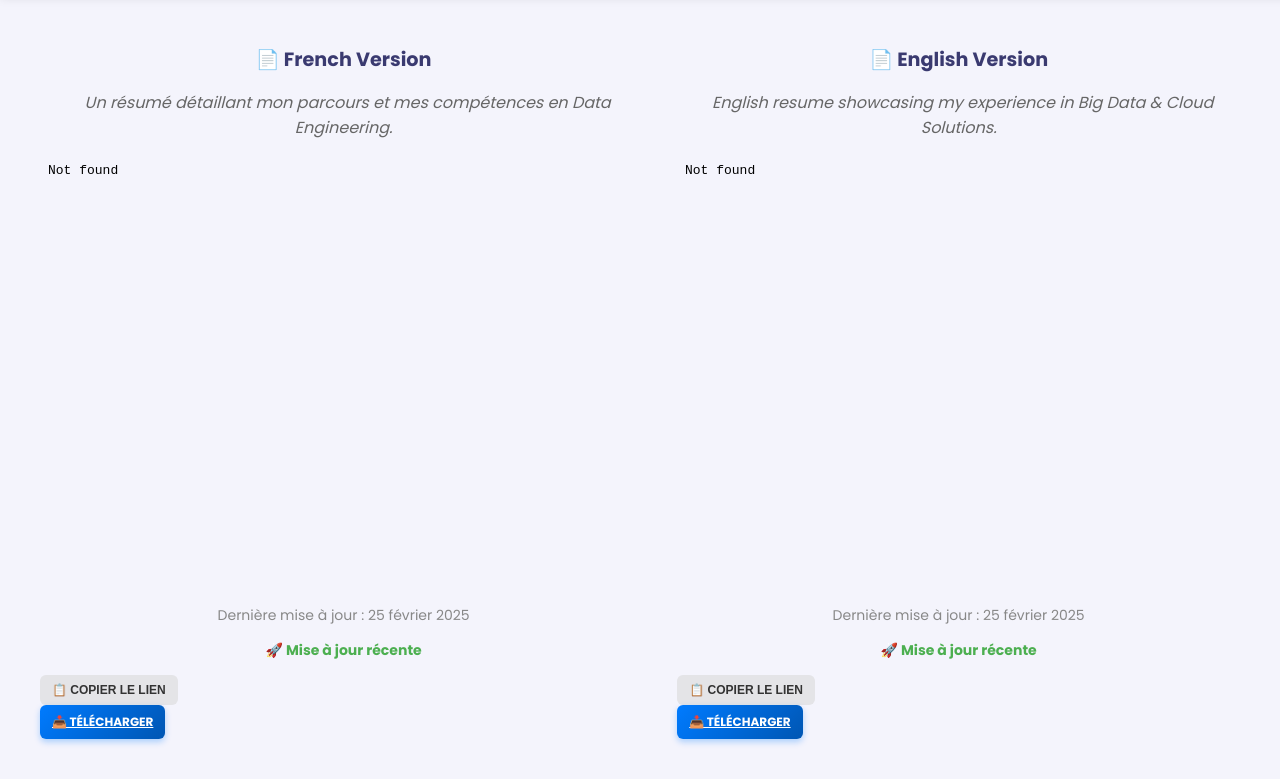
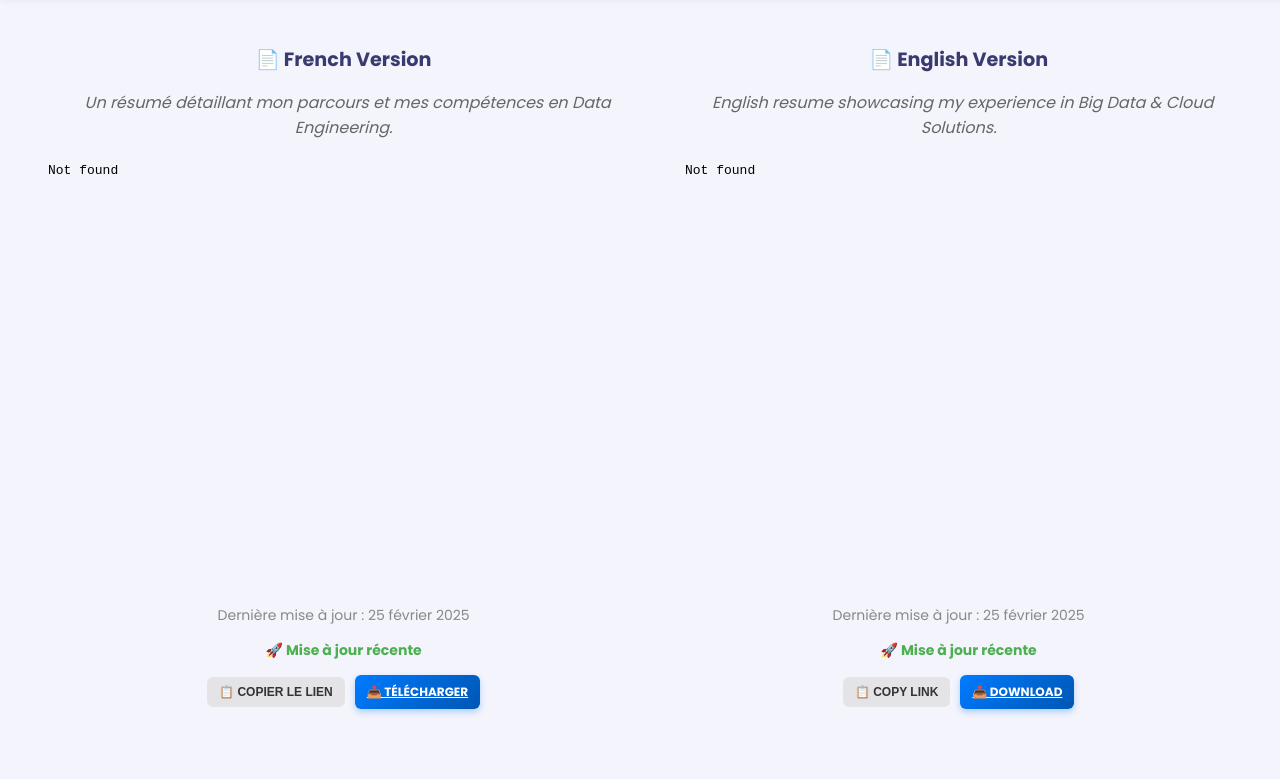
Before and after one commit to barry03/site-web, a plain HTML site: page cv.html in a window 1280 px wide. Shown: the part 71-850 px from the top of the page. After the commit the page ends 820 px from the top, so only its background shows below. Drawn offline with Linux system fonts and the light colour scheme; no server answers; some icons are missing.

Commit message:
Gestion de la page CV 11

```diff
--- a/cv.css
+++ b/cv.css
@@ -191,10 +191,12 @@ body.dark-mode {
 
 .cv-buttons {
     display: flex;
-    justify-content: center; /* Centre les boutons */
-    gap: 10px; /* Espacement entre les boutons */
+    justify-content: center; /* ✅ Centre les boutons */
+    align-items: center;
+    gap: 10px; /* ✅ Ajoute un espacement entre les boutons */
     margin-top: 10px;
 }
+
 /* ✅ Ajustement de la taille des icônes */
 .btn-download img {
     width: 18px;
--- a/cv.html
+++ b/cv.html
@@ -24,10 +24,11 @@
             <iframe src="files/CV_Barry_FR.pdf" class="cv-frame"></iframe>
             <p id="cv-fr" class="cv-update-date"></p>
             <p id="recent-update-fr" class="recent-update"></p> <!-- ✅ Message "Mise à jour récente" -->
-            <div class="cv-buttons"></div>
+
+            <div class="cv-buttons"> <!-- ✅ Conteneur correctement ouvert -->
                 <button class="btn-copy" onclick="copyCvLink('files/CV_Barry_FR.pdf')">📋 Copier le lien</button>
                 <a href="files/CV_Barry_FR.pdf" download class="btn-download">📥 Télécharger</a>
-            </div>
+            </div> <!-- ✅ Conteneur correctement fermé -->
         </div>
 
         <div class="cv-box">
@@ -36,12 +37,14 @@
             <iframe src="files/CV_Barry_EN.pdf" class="cv-frame"></iframe>
             <p id="cv-en" class="cv-update-date"></p>
             <p id="recent-update-en" class="recent-update"></p> <!-- ✅ Message "Mise à jour récente" -->
-            <div class="cv-buttons"></div>
-                <button class="btn-copy" onclick="copyCvLink('files/CV_Barry_FR.pdf')">📋 Copier le lien</button>
-                <a href="files/CV_Barry_FR.pdf" download class="btn-download">📥 Télécharger</a>
-            </div>
+
+            <div class="cv-buttons"> <!-- ✅ Conteneur correctement ouvert -->
+                <button class="btn-copy" onclick="copyCvLink('files/CV_Barry_EN.pdf')">📋 Copy Link</button>
+                <a href="files/CV_Barry_EN.pdf" download class="btn-download">📥 Download</a>
+            </div> <!-- ✅ Conteneur correctement fermé -->
         </div>
     </section>
+
 
     <script>
         document.addEventListener("DOMContentLoaded", function () {
--- a/style.css
+++ b/style.css
@@ -13,9 +13,10 @@ body {
 }
 
 .logo-db {
-    font-size: 1.8rem; /* Taille légèrement plus grande */
+    text-decoration: none !important; /* Supprime le soulignement */
+    font-size: 2rem; /* Taille légèrement plus grande */
     font-weight: bold;
-    font-family: 'Poppins', sans-serif; /* Change si nécessaire */
+    font-family: 'Dancing Script', cursive;
     text-transform: uppercase;
 }
 
```
Also changed, not shown: index.html (+2 -0 lines).
